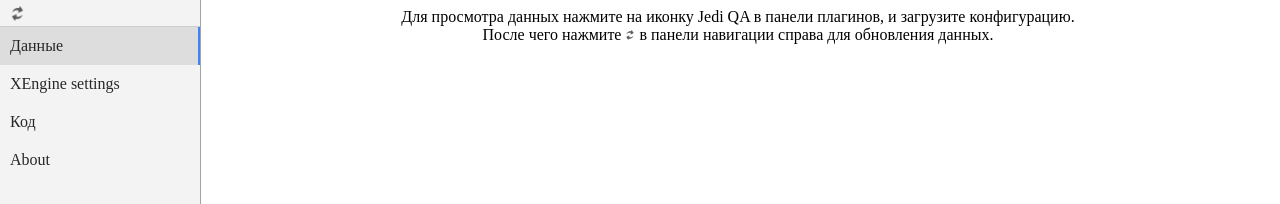
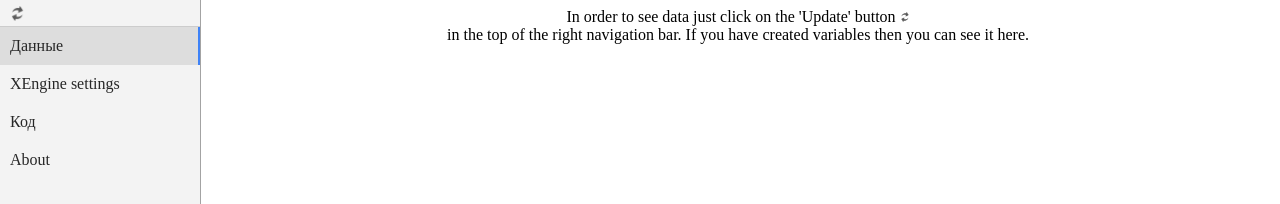
Before and after one commit to sbtqa/Jedi, a browser extension: page devtools/tab/index.html in a window 1280 px wide. Shown: the top 204 px of the page. Drawn offline with Linux system fonts and the light colour scheme.

Commit message:
Update index.html

```diff
--- a/devtools/tab/index.html
+++ b/devtools/tab/index.html
@@ -32,11 +32,10 @@
         <div class="content" id="data-content" style="width: calc(100% - 220px);">
             <div id="data-load-attention" align="center">
                 <div>
-                    <span>Для просмотра данных нажмите на иконку Jedi QA в панели плагинов, и загрузите конфигурацию.</span>
+                    <span>In order to see data just click on the 'Update' button </span>
+					<img style="width: 10px; height: 10px" src="img/update.png">
                 </div>
-                <div style="display: inline-block"><span>После чего нажмите </span></div>
-                <div style="display: inline-block"><img style="width: 10px; height: 10px" src="img/update.png"></div>
-                <div style="display: inline-block"><span> в панели навигации справа для обновления данных.</span></div>
+                <div style="display: inline-block"><span> in the top of the right navigation bar. If you have created variables then you can see it here.</span></div>
             </div>
             <div id="data-holder">
                 <div id="static-fields-holder" align="center"></div>
```
